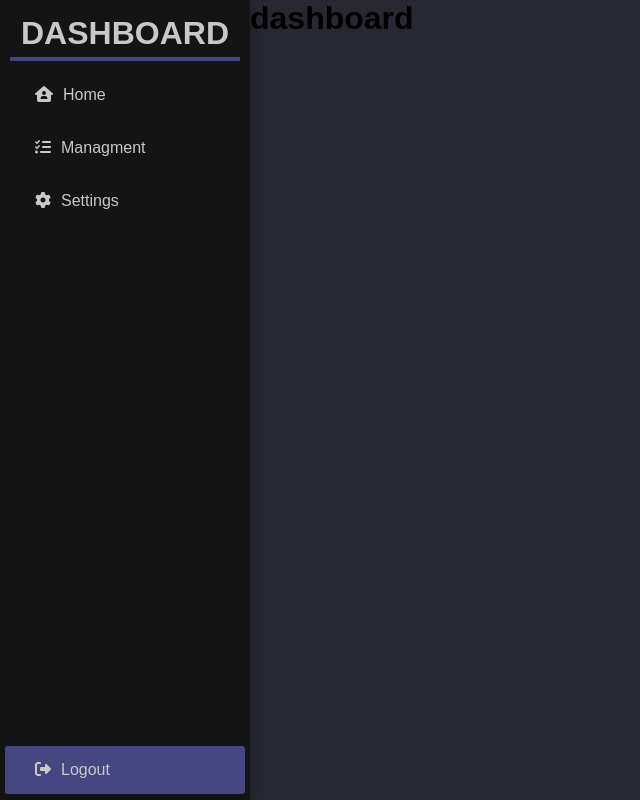
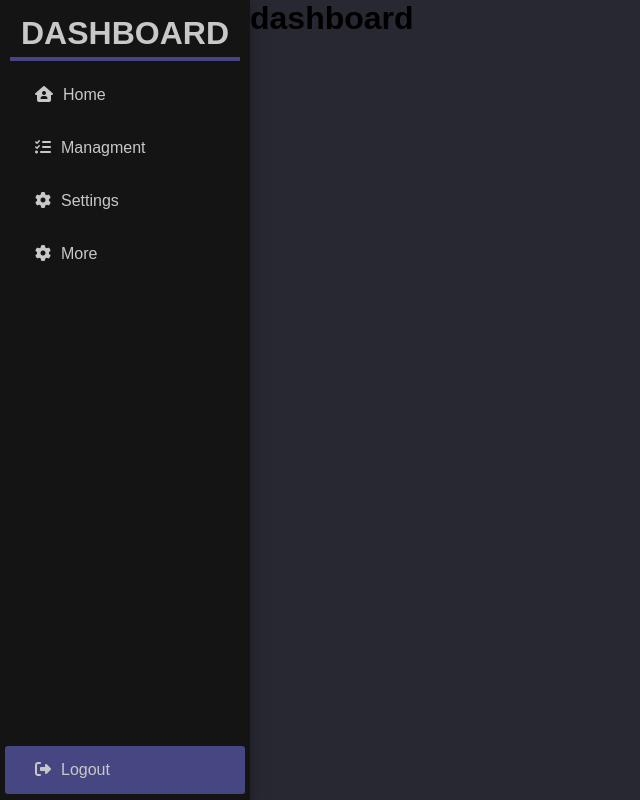
Before and after one commit to Mezmerizxd/Control-Panel, a PHP site: page /dashboard.php in a window 1280 px wide. Shown: the whole page, without its empty margins (0-640 px from the left). Run offline with PHP 8.4, Linux system fonts and the light colour scheme; a user stored in the database is signed in; data that the repository does not hold is empty; some libraries are stand-ins or nearby versions.

```diff
--- a/dashboard.php
+++ b/dashboard.php
@@ -31,6 +31,7 @@ if(isset($_GET["home"])){
                 <a href="?home"><li><i class="fas fa-house-user"></i>Home</li></a>
                 <a href="?managment"><li><i class="fas fa-tasks"></i>Managment</li></a>
                 <a href="?settings"><li><i class="fas fa-cog"></i>Settings</li></a>
+                <a href="?more"><li><i class="fas fa-cog"></i>More</li></a>
 
             </div>
             <a id="logout" onclick="location.replace('api/api-logout.php')"><li><i class="fas fa-sign-out-alt"></i>Logout</li></a>
```
